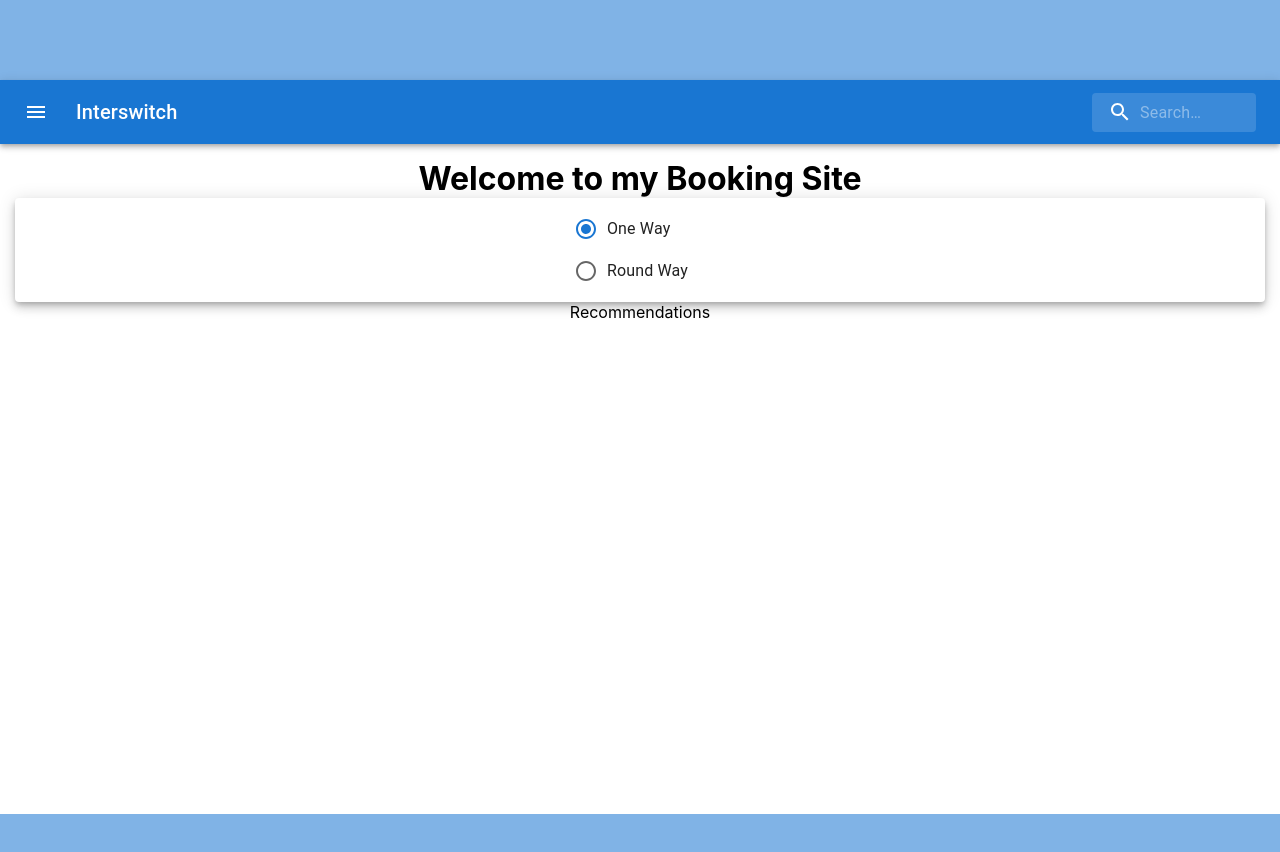
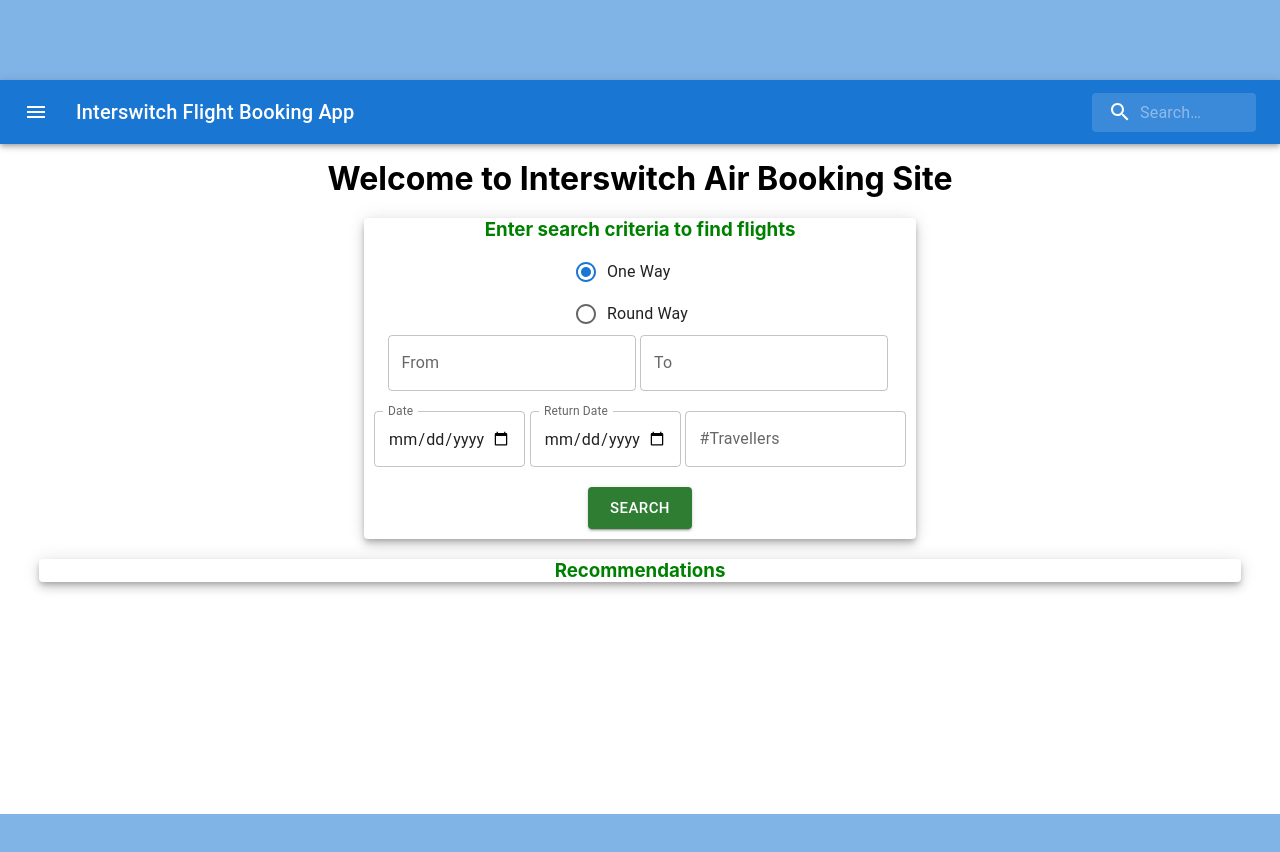
Before and after one commit to leewebstechnologies/airlinebookingapp, a React (Create React App) app: page / in a window 1280 px wide. Shown: the top 852 px of the page. Built offline with nearby package versions, Linux system fonts and the light colour scheme.

Commit message:
add usestate

```diff
--- a/package.json
+++ b/package.json
@@ -13,6 +13,7 @@
     "axios": "^1.6.8",
     "react": "^18.2.0",
     "react-dom": "^18.2.0",
+    "react-router-dom": "^6.22.3",
     "react-scripts": "5.0.1",
     "web-vitals": "^2.1.4"
   },
--- a/src/App.js
+++ b/src/App.js
@@ -1,5 +1,5 @@
 import "./App.css";
-import Home from "./components/home/Home";
+import AppRoutes from "./AppRoutes";
 import Navbar from "./components/navbar/Navbar";
 
 function App() {
@@ -15,11 +15,13 @@
         ></div>
         <Navbar />
       </header>
-
-      <div className="main-body">
-        <h1>Welcome to my Booking Site</h1>
-        <Home />
-      </div>
+      <main>
+        <div className="main-body">
+          <h1>Welcome to Interswitch Air Booking Site</h1>
+          <br />
+          <AppRoutes />
+        </div>
+      </main>
       <footer>
         <div
           style={{
--- /dev/null
+++ b/src/AppRoutes.js
@@ -0,0 +1,15 @@
+import { BrowserRouter, Routes, Route } from "react-router-dom";
+import Home from "./pages/home/Home";
+import FlightInfo from "./pages/flightinfo/FlightInfo";
+
+const AppRoutes = (props) => {
+  return (
+    <BrowserRouter>
+      <Routes>
+        <Route path="/" element={<Home />} />
+        <Route path="/view-flight-info" element={<FlightInfo />} />
+      </Routes>
+    </BrowserRouter>
+  );
+};
+export default AppRoutes;
--- a/src/components/home/Home.jsx
+++ /dev/null
@@ -1,41 +0,0 @@
-import { Paper, Stack } from "@mui/material";
-import "./home.css";
-
-import Radio from "@mui/material/Radio";
-import RadioGroup from "@mui/material/RadioGroup";
-import FormControlLabel from "@mui/material/FormControlLabel";
-import FormControl from "@mui/material/FormControl";
-
-const Home = (props) => {
-  return (
-    <div>
-      <Stack direction="column" justifyContent="center">
-        <Paper elevation={6}>
-          <div className="inner-search-form">
-            <FormControl>
-              <RadioGroup
-                aria-labelledby="demo-radio-buttons-group-label"
-                defaultValue="oneWay"
-                name="radio-buttons-group"
-              >
-                <FormControlLabel
-                  value="oneWay"
-                  control={<Radio />}
-                  label="One Way"
-                />
-                <FormControlLabel
-                  value="roundTrip"
-                  control={<Radio />}
-                  label="Round Way"
-                />
-              </RadioGroup>
-            </FormControl>
-          </div>
-        </Paper>
-
-        <div>Recommendations</div>
-      </Stack>
-    </div>
-  );
-};
-export default Home;
--- a/src/components/navbar/Navbar.jsx
+++ b/src/components/navbar/Navbar.jsx
@@ -71,7 +71,7 @@
             component="div"
             sx={{ flexGrow: 1, display: { xs: "none", sm: "block" } }}
           >
-            Interswitch
+            Interswitch Flight Booking App
           </Typography>
           <Search>
             <SearchIconWrapper>
--- /dev/null
+++ b/src/pages/flightinfo/FlightInfo.jsx
@@ -0,0 +1,9 @@
+const FlightInfo = () => {
+  return (
+    <div>
+      <h1>Flight Details Page</h1>
+      <a href="/">Go back home</a>
+    </div>
+  );
+};
+export default FlightInfo;
--- /dev/null
+++ b/src/pages/home/Home.jsx
@@ -0,0 +1,106 @@
+import { Button, Container, Paper, Stack, TextField } from "@mui/material";
+import "./home.css";
+
+import Radio from "@mui/material/Radio";
+import RadioGroup from "@mui/material/RadioGroup";
+import FormControlLabel from "@mui/material/FormControlLabel";
+import FormControl from "@mui/material/FormControl";
+import { useState } from "react";
+
+const Home = (props) => {
+  const [travelDate, setTravelDate] = useState(new Date());
+  const [returnDate, setReturnDate] = useState(new Date());
+  return (
+    <div>
+      <Stack direction="column" justifyContent="center">
+        <Container maxWidth="sm">
+          <Paper elevation={6}>
+            <h3>Enter search criteria to find flights</h3>
+            <div className="inner-search-form">
+              <FormControl>
+                <RadioGroup
+                  aria-labelledby="demo-radio-buttons-group-label"
+                  defaultValue="oneWay"
+                  name="radio-buttons-group"
+                >
+                  <FormControlLabel
+                    value="oneWay"
+                    control={<Radio />}
+                    label="One Way"
+                  />
+                  <FormControlLabel
+                    value="roundTrip"
+                    control={<Radio />}
+                    label="Round Way"
+                  />
+                </RadioGroup>
+              </FormControl>
+              <div>
+                <TextField
+                  // onChange={(event) => handleFirstNameChange(event.target.value)}
+                  label="From"
+                  variant="outlined"
+                  // helperText = "firstNameError"
+                />
+                &nbsp;
+                <TextField
+                  // onChange={(event) => handleFirstNameChange(event.target.value)}
+                  label="To"
+                  variant="outlined"
+                  // helperText = "firstNameError"
+                />
+                &nbsp;
+              </div>
+              <br />
+              <div>
+                <Stack direction="row">
+                  <TextField
+                    onChange={(event) => setTravelDate(event.target.value)}
+                    label="Date"
+                    variant="outlined"
+                    type="date"
+                    value={travelDate}
+                    // helperText = "firstNameError"
+                  />
+                  &nbsp;
+                  <TextField
+                    onChange={(event) => setReturnDate(event.target.value)}
+                    label="Return Date"
+                    variant="outlined"
+                    type="date"
+                    value={returnDate}
+                    // helperText = "firstNameError"
+                  />
+                  &nbsp;
+                  <TextField
+                    // onChange={(event) => handleFirstNameChange(event.target.value)}
+                    label="#Travellers"
+                    variant="outlined"
+                    // helperText = "firstNameError"
+                  />
+                </Stack>
+              </div>
+              <br />
+              <div>
+                <Button size="large" variant="contained" color="success">
+                  Search
+                </Button>
+              </div>
+            </div>
+          </Paper>
+        </Container>
+        <br />
+        <div>
+          <Stack direction="column" justifyContent="center">
+            <Container maxWidth="xl">
+              <Paper elevation={6}>
+                <h3>Recommendations</h3>
+              </Paper>
+            </Container>
+          </Stack>
+        </div>
+      </Stack>
+    </div>
+  );
+};
+export default Home;
--- a/src/components/home/home.css
+++ b/src/pages/home/home.css
@@ -1,3 +1,7 @@
 .inner-search-form {
   padding: 10px;
 }
+
+h3 {
+  color: green;
+}
```
Also changed, not shown: src/pages/flightinfo/flightinfo.css (added), 1 other file (tests, documents, lock files or other folders).
